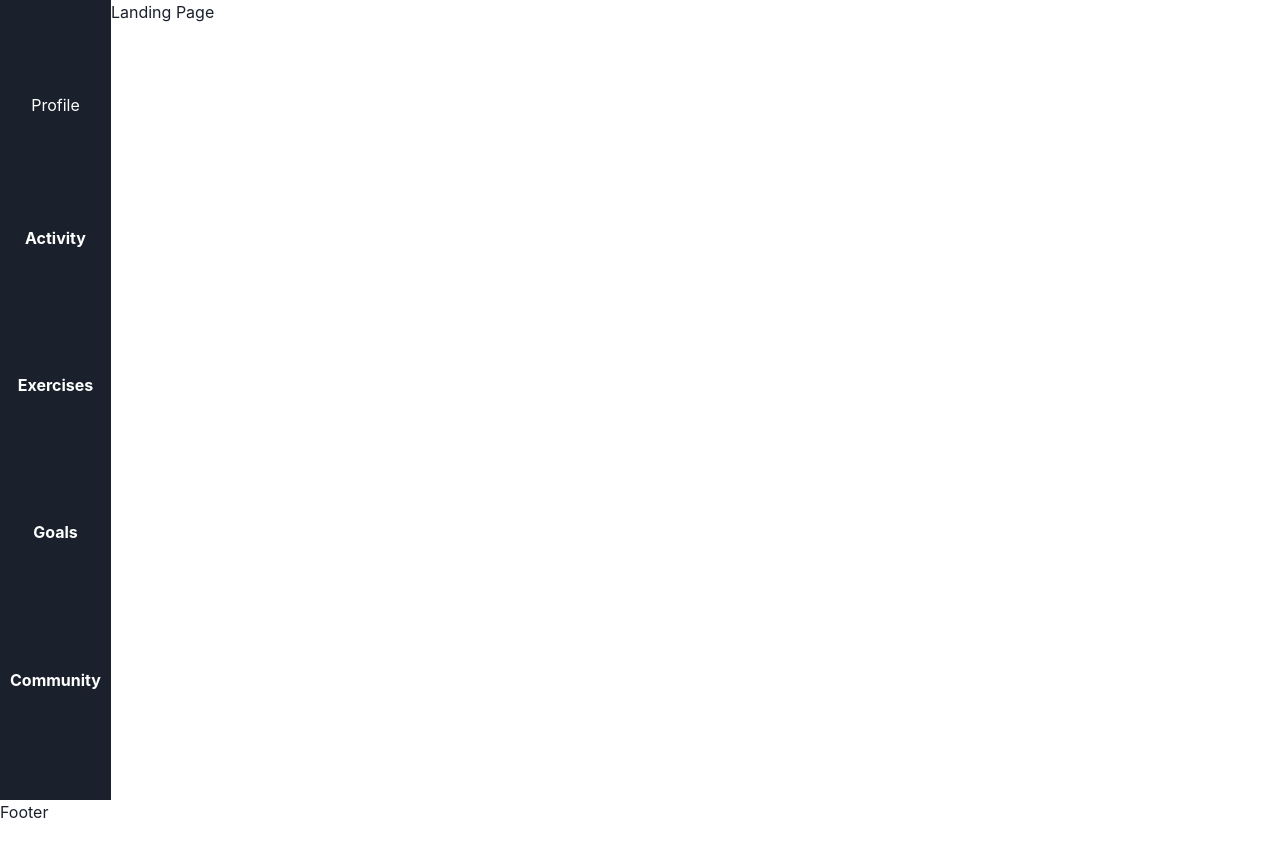
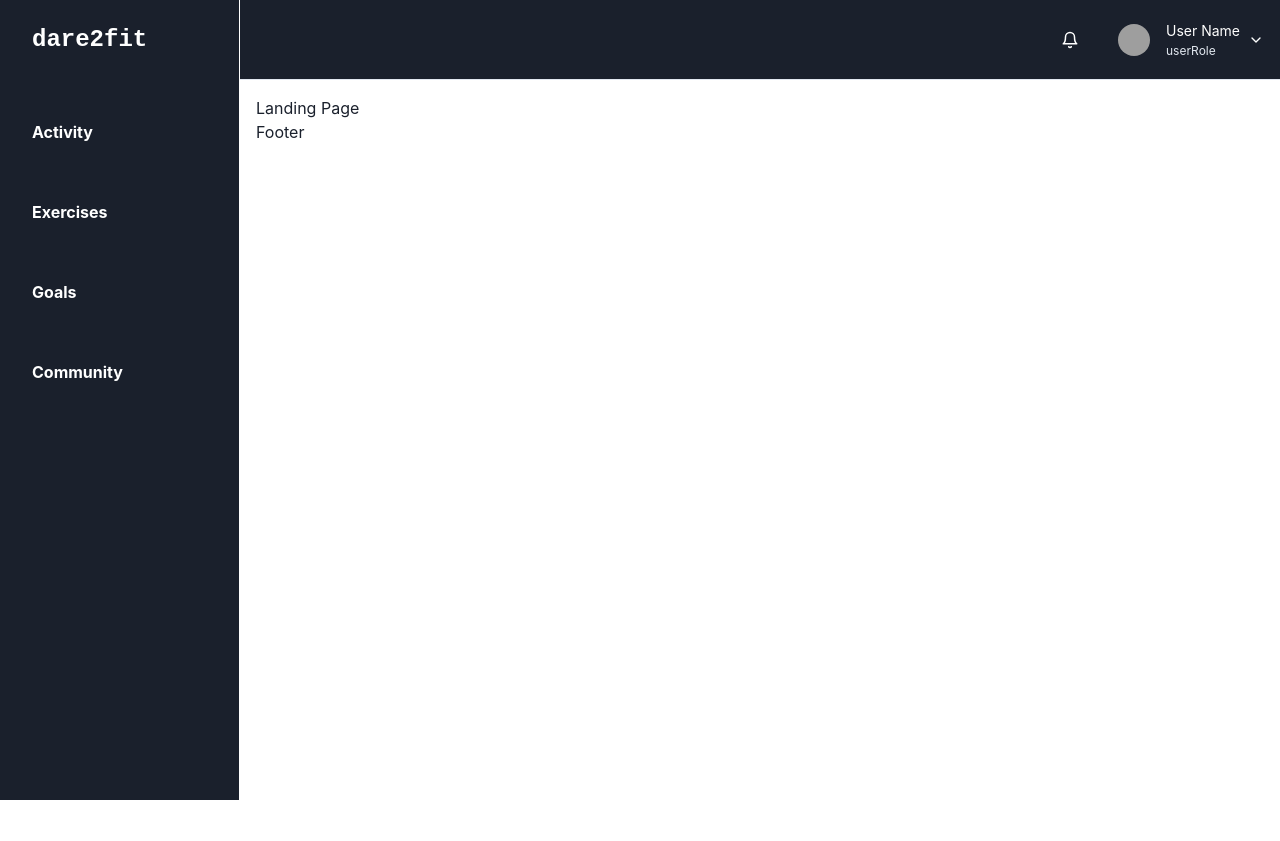
Before and after one commit to samusarsar/dare2fit, a React (Vite) app in the folder dare2fit/: page / in a window 1280 px wide. After the commit the page ends 800 px from the top, so only its background shows below. Built offline with nearby package versions, Linux system fonts and the light colour scheme; grey boxes are pictures that could not be loaded.

Commit message:
Refactor(#3): refactor SidebarWithHeader component

```diff
--- /dev/null
+++ b/dare2fit/src/components/Navigation/MobileNav.tsx
@@ -0,0 +1,90 @@
+import { FC, ReactElement } from 'react';
+
+import { Avatar, Box, Flex, HStack, IconButton, Menu, MenuButton, MenuDivider, MenuItem, MenuList, Text, VStack, useColorModeValue } from '@chakra-ui/react';
+import { FiBell, FiChevronDown, FiMenu } from 'react-icons/fi';
+
+const MobileNav: FC<{ onOpen: () => void }> = ({ onOpen }): ReactElement => {
+    return (
+        <Flex
+            ml={{ base: 0, md: 60 }}
+            px={{ base: 4, md: 4 }}
+            height='20'
+            alignItems='center'
+            bg={useColorModeValue('brand.dark', 'brand.light')}
+            borderBottomWidth='1px'
+            justifyContent={{ base: 'space-between', md: 'flex-end' }}>
+            <IconButton
+                display={{ base: 'flex', md: 'none' }}
+                colorScheme={useColorModeValue('white', 'black')}
+                onClick={onOpen}
+                aria-label='open menu'
+                icon={<FiMenu style={{ color: 'white' }} />}
+            />
+
+            <Text
+                display={{ base: 'flex', md: 'none' }}
+                fontSize='2xl'
+                color={useColorModeValue('brand.light', 'brand.dark')}
+                fontFamily='monospace'
+                fontWeight='bold'>
+                dare2fit
+            </Text>
+
+            <HStack spacing={{ base: '0', md: '6' }}>
+                <IconButton
+                    size='lg'
+                    variant='ghost'
+                    colorScheme={useColorModeValue('white', 'black')}
+                    aria-label='open menu'
+                    icon={<FiBell style={{ color: 'white' }} />}
+                />
+                <Flex alignItems={'center'}>
+                    <Menu>
+                        <MenuButton
+                            py={2}
+                            transition='all 0.3s'
+                            _focus={{ boxShadow: 'none' }}>
+                            <HStack>
+                                <Avatar
+                                    size={'sm'}
+                                    src={
+                                        // eslint-disable-next-line max-len
+                                        'https://images.unsplash.com/photo-1619946794135-5bc917a27793?ixlib=rb-0.3.5&q=80&fm=jpg&crop=faces&fit=crop&h=200&w=200&s=b616b2c5b373a80ffc9636ba24f7a4a9'
+                                    }
+                                />
+                                <VStack
+                                    display={{ base: 'none', md: 'flex' }}
+                                    alignItems='flex-start'
+                                    spacing='1px'
+                                    ml='2'>
+                                    <Text
+                                        fontSize='sm'
+                                        color={useColorModeValue('brand.light', 'brand.dark')}>
+                                            User Name
+                                    </Text>
+                                    <Text
+                                        fontSize='xs'
+                                        color={useColorModeValue('gray.200', 'gray.700')}>
+                                        userRole
+                                    </Text>
+                                </VStack>
+                                <Box display={{ base: 'none', md: 'flex' }}>
+                                    <FiChevronDown style={{ color: 'white' }} />
+                                </Box>
+                            </HStack>
+                        </MenuButton>
+                        <MenuList
+                            bg={useColorModeValue('white', 'gray.900')}
+                            borderColor={useColorModeValue('gray.200', 'gray.700')}>
+                            <MenuItem>Profile</MenuItem>
+                            <MenuDivider />
+                            <MenuItem>Sign out</MenuItem>
+                        </MenuList>
+                    </Menu>
+                </Flex>
+            </HStack>
+        </Flex>
+    );
+};
+
+export default MobileNav;
--- a/dare2fit/src/components/Navigation/NavButton.tsx
+++ b/dare2fit/src/components/Navigation/NavButton.tsx
@@ -1,21 +1,33 @@
 import { FC } from 'react';
 import { NavLink } from 'react-router-dom';
 
-import { Link, useColorModeValue } from '@chakra-ui/react';
+import { Flex, Link, useColorModeValue } from '@chakra-ui/react';
 
 const NavButton: FC<{ color: string, children: string }> = ({ color, children }) => {
     return (
-        <Link as={NavLink}
+        <Link
+            style={{ textDecoration: 'none' }}
+            as={NavLink}
             to={children.toLowerCase()}
             p={{ base: '5px', md: '15px 10px' }}
             width='100%'
             textAlign='center'
-            fontWeight={{ md: 'bold' }}
-            fontSize={{ base: '0.8em', md: '1em' }}
+            fontWeight='bold'
             color={useColorModeValue('brand.light', 'brand.dark')}
             _activeLink={{ color: color }}
-            _hover={{ textDecoration: 'none', bg: color, color: 'brand.light' }}>
-            {children}
+            _focus={{ boxShadow: 'none' }}
+        >
+            <Flex
+                align="center"
+                p="4"
+                mx="4"
+                borderRadius="lg"
+                role="group"
+                cursor="pointer"
+                _hover={{ textDecoration: 'none', bg: color, color: 'brand.light' }}
+            >
+                {children}
+            </Flex>
         </Link>
     );
 };
--- /dev/null
+++ b/dare2fit/src/components/Navigation/Sidebar.tsx
@@ -0,0 +1,47 @@
+import { FC, ReactElement } from 'react';
+
+import { Box, CloseButton, Flex, Text, useColorModeValue } from '@chakra-ui/react';
+
+import NavButton from './NavButton';
+
+const Sidebar: FC<{ onClose: () => void, display?: object }> = ({ onClose, ...rest }): ReactElement => {
+    return (
+        <Box
+            transition='3s ease'
+            bg={useColorModeValue('brand.dark', 'brand.light')}
+            borderRight='1px solid white'
+            w={{ base: 'full', md: 60 }}
+            pos='fixed'
+            h='full'
+            {...rest}>
+            <Flex h='20' alignItems='center' mx='8' justifyContent='space-between'>
+                <Text
+                    fontSize='2xl'
+                    fontFamily='monospace'
+                    fontWeight='bold'color={useColorModeValue('brand.light', 'brand.dark')}>
+                    dare2fit
+                </Text>
+                <CloseButton display={{ base: 'flex', md: 'none' }} onClick={onClose} color={'white'} />
+            </Flex>
+
+            <NavButton color={'brand.red'}>
+                Activity
+            </NavButton>
+
+            <NavButton color={'brand.blue'}>
+                Exercises
+            </NavButton>
+
+            <NavButton color={'brand.green'}>
+                Goals
+            </NavButton>
+
+            <NavButton color={'brand.yellow'}>
+                Community
+            </NavButton>
+
+        </Box>
+    );
+};
+
+export default Sidebar;
--- a/dare2fit/src/components/Navigation/SidebarWithHeader.tsx
+++ b/dare2fit/src/components/Navigation/SidebarWithHeader.tsx
@@ -1,44 +1,36 @@
 import React, { ReactElement } from 'react';
-import { NavLink } from 'react-router-dom';
 
-import { Flex, Link, useColorModeValue } from '@chakra-ui/react';
+import { Box, Drawer, DrawerContent, useColorModeValue, useDisclosure } from '@chakra-ui/react';
 
-import NavButton from './NavButton';
+import Sidebar from './Sidebar';
+import MobileNav from './MobileNav';
 
-const SidebarWithHeader: React.FC = ():ReactElement => {
+const SidebarWithHeader: React.FC<{ children: ReactElement }> = ({ children }): ReactElement => {
+
+    const { isOpen, onOpen, onClose } = useDisclosure();
 
     return (
-        <nav>
-            <Flex
-                flexDirection='column'
-                justifyContent='space-evenly'
-                alignItems='center'
-                bg={useColorModeValue('brand.dark', 'brand.light')}
-                minHeight={{ base: 'auto', md: '100vh' }}
-            >
-                <Link as={NavLink} // TODO - replace with profile picture
-                    to='profile'
-                    color={useColorModeValue('brand.light', 'brand.dark')}>
-                    Profile
-                </Link>
-
-                <NavButton color={'brand.red'}>
-                    Activity
-                </NavButton>
-
-                <NavButton color={'brand.blue'}>
-                    Exercises
-                </NavButton>
-
-                <NavButton color={'brand.green'}>
-                    Goals
-                </NavButton>
-
-                <NavButton color={'brand.yellow'}>
-                    Community
-                </NavButton>
-            </Flex>
-        </nav>
+        <Box minH="100vh" bg={useColorModeValue('brand.light', 'brand.dark')}>
+            <Sidebar
+                onClose={() => onClose}
+                display={{ base: 'none', md: 'block' }} />
+            <Drawer
+                autoFocus={false}
+                isOpen={isOpen}
+                placement='left'
+                onClose={() => onClose}
+                returnFocusOnClose={false}
+                onOverlayClick={() => onClose}
+                size='full'>
+                <DrawerContent>
+                    <Sidebar onClose={onClose} />
+                </DrawerContent>
+            </Drawer>
+            <MobileNav onOpen={onOpen} />
+            <Box ml={{ base: 0, md: 60 }} p='4'>
+                { children }
+            </Box>
+        </Box>
     );
 };
 
--- a/dare2fit/src/views/RootLayout/RootLayout.tsx
+++ b/dare2fit/src/views/RootLayout/RootLayout.tsx
@@ -3,33 +3,16 @@ import { Outlet } from 'react-router';
 
 import SidebarWithHeader from '../../components/Navigation/SidebarWithHeader.js';
 import Footer from '../../components/Base/Footer.jsx';
-import { Grid, GridItem } from '@chakra-ui/react';
 
 
 const RootLayout: React.FC = () => {
     return (
-        <main>
-            <Grid
-                gridTemplateRows={'auto auto 5%'}
-                gridTemplateColumns='min-content 1fr'>
-                <GridItem
-                    rowSpan={{ base: 3, md: 2 }}
-                    colSpan={{ base: 2, md: 1 }}>
-                    <SidebarWithHeader />
-                </GridItem>
-
-                <GridItem
-                    colSpan={{ base: 2, md: 1 }}
-                    rowSpan={2}>
-                    <Outlet />
-                </GridItem>
-
-                <GridItem
-                    colSpan={{ base: 2, md: 1 }}>
-                    <Footer />
-                </GridItem>
-            </Grid>
-        </main>
+        <SidebarWithHeader>
+            <main>
+                <Outlet />
+                <Footer />
+            </main>
+        </SidebarWithHeader>
     );
 };
 
```
